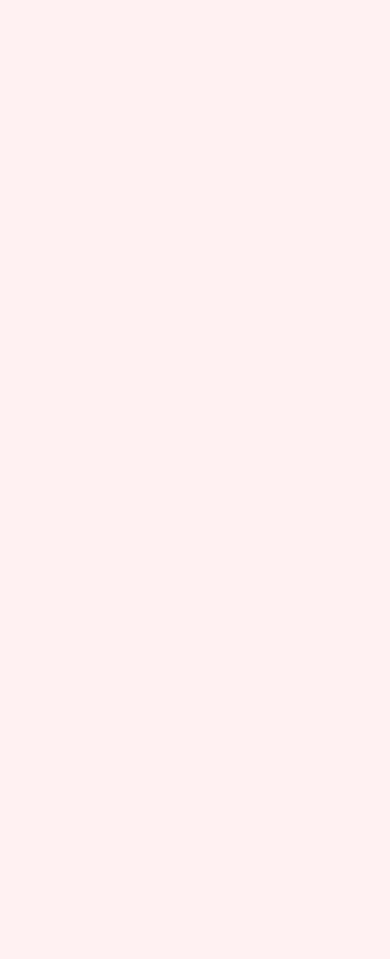
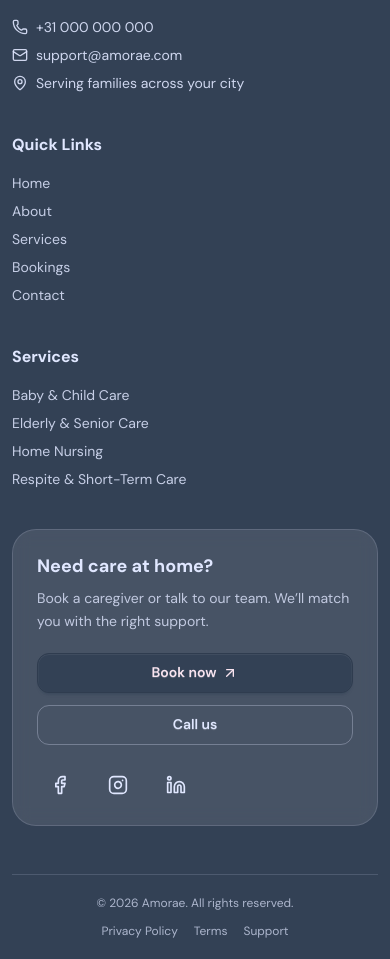
Before and after one commit to mahdi9162/Amorae, a Next.js app: page / in a window 390 px wide. Shown: the part 5780-6739 px from the top of the page. Before the commit the page ends 5632 px from the top, so only its background shows below. Built offline with nearby package versions, Linux system fonts and the light colour scheme.

Commit message:
Add footer with full responsiveness

```diff
--- a/src/app/layout.jsx
+++ b/src/app/layout.jsx
@@ -1,6 +1,7 @@
 import Navbar from '@/components/navbar/Navbar';
 import './globals.css';
 import { DM_Sans } from 'next/font/google';
+import Footer from '@/components/footer/Footer';
 
 const dmSans = DM_Sans({
   subsets: ['latin'],
@@ -21,7 +22,9 @@ export default function RootLayout({ children }) {
           <Navbar />
         </header>
         <main>{children}</main>
-        <footer></footer>
+        <footer>
+          <Footer />
+        </footer>
       </body>
     </html>
   );
--- /dev/null
+++ b/src/components/footer/Footer.jsx
@@ -0,0 +1,133 @@
+import React from 'react';
+import Container from '../container/Container';
+import Logo from '../Logo/Logo';
+import { Phone, Mail, MapPin, Facebook, Instagram, Linkedin, ArrowUpRight } from 'lucide-react';
+
+const Footer = () => {
+  return (
+    <section className="bg-secondary text-primary-content px-3 lg:px-0">
+      <Container>
+        {/* Top */}
+        <div className="py-12 md:py-16 grid gap-10 lg:grid-cols-12">
+          {/* Brand */}
+          <div className="lg:col-span-4 space-y-4">
+            <div className="flex items-center gap-3">
+              <Logo />
+            </div>
+
+            <p className="text-sm text-primary-content/80 max-w-sm leading-relaxed">
+              Care that feels human — trusted home care for babies, seniors, and families who need support at home.
+            </p>
+
+            {/* Contact */}
+            <div className="space-y-2 pt-2">
+              <div className="flex items-center gap-2 text-sm text-primary-content/90">
+                <Phone className="w-4 h-4" />
+                <span>+31 000 000 000</span>
+              </div>
+              <div className="flex items-center gap-2 text-sm text-primary-content/90">
+                <Mail className="w-4 h-4" />
+                <span>support@amorae.com</span>
+              </div>
+              <div className="flex items-start gap-2 text-sm text-primary-content/90">
+                <MapPin className="w-4 h-4 mt-0.5" />
+                <span>Serving families across your city</span>
+              </div>
+            </div>
+          </div>
+
+          {/* Quick Links */}
+          <div className="lg:col-span-2">
+            <h3 className="font-bold text-base mb-4">Quick Links</h3>
+            <ul className="space-y-2 text-sm">
+              {['Home', 'About', 'Services', 'Bookings', 'Contact'].map((item) => (
+                <li key={item}>
+                  <a className="link link-hover text-primary-content/85 hover:text-primary-content" href="#">
+                    {item}
+                  </a>
+                </li>
+              ))}
+            </ul>
+          </div>
+
+          {/* Services */}
+          <div className="lg:col-span-3">
+            <h3 className="font-bold text-base mb-4">Services</h3>
+            <ul className="space-y-2 text-sm">
+              {['Baby & Child Care', 'Elderly & Senior Care', 'Home Nursing', 'Respite & Short-Term Care'].map((item) => (
+                <li key={item}>
+                  <a className="link link-hover text-primary-content/85 hover:text-primary-content" href="#">
+                    {item}
+                  </a>
+                </li>
+              ))}
+            </ul>
+          </div>
+
+          {/* CTA Card */}
+          <div className="lg:col-span-3">
+            <div className="rounded-3xl bg-base-100/10 border border-primary-content/15 p-6 backdrop-blur">
+              <h3 className="font-bold text-lg leading-snug">Need care at home?</h3>
+              <p className="mt-2 text-sm text-primary-content/80 leading-relaxed">
+                Book a caregiver or talk to our team. We’ll match you with the right support.
+              </p>
+
+              <div className="mt-5 flex flex-col sm:flex-row gap-3">
+                <button className="btn btn-secondary rounded-xl">
+                  Book now <ArrowUpRight className="w-4 h-4" />
+                </button>
+                <button className="btn btn-outline border-primary-content/30 text-primary-content hover:bg-primary-content/10 rounded-xl">
+                  Call us
+                </button>
+              </div>
+
+              {/* Social */}
+              <div className="mt-6 flex items-center gap-3">
+                <a
+                  href="#"
+                  className="btn btn-ghost btn-sm rounded-xl text-primary-content hover:bg-primary-content/10"
+                  aria-label="Facebook"
+                >
+                  <Facebook className="w-5 h-5" />
+                </a>
+                <a
+                  href="#"
+                  className="btn btn-ghost btn-sm rounded-xl text-primary-content hover:bg-primary-content/10"
+                  aria-label="Instagram"
+                >
+                  <Instagram className="w-5 h-5" />
+                </a>
+                <a
+                  href="#"
+                  className="btn btn-ghost btn-sm rounded-xl text-primary-content hover:bg-primary-content/10"
+                  aria-label="LinkedIn"
+                >
+                  <Linkedin className="w-5 h-5" />
+                </a>
+              </div>
+            </div>
+          </div>
+        </div>
+
+        {/* Bottom */}
+        <div className="border-t border-primary-content/15 py-5 flex flex-col md:flex-row items-center justify-between gap-3">
+          <p className="text-xs text-primary-content/70">© {new Date().getFullYear()} Amorae. All rights reserved.</p>
+
+          <div className="flex items-center gap-4 text-xs">
+            <a className="link link-hover text-primary-content/70 hover:text-primary-content" href="#">
+              Privacy Policy
+            </a>
+            <a className="link link-hover text-primary-content/70 hover:text-primary-content" href="#">
+              Terms
+            </a>
+            <a className="link link-hover text-primary-content/70 hover:text-primary-content" href="#">
+              Support
+            </a>
+          </div>
+        </div>
+      </Container>
+    </section>
+  );
+};
+
+export default Footer;
```
